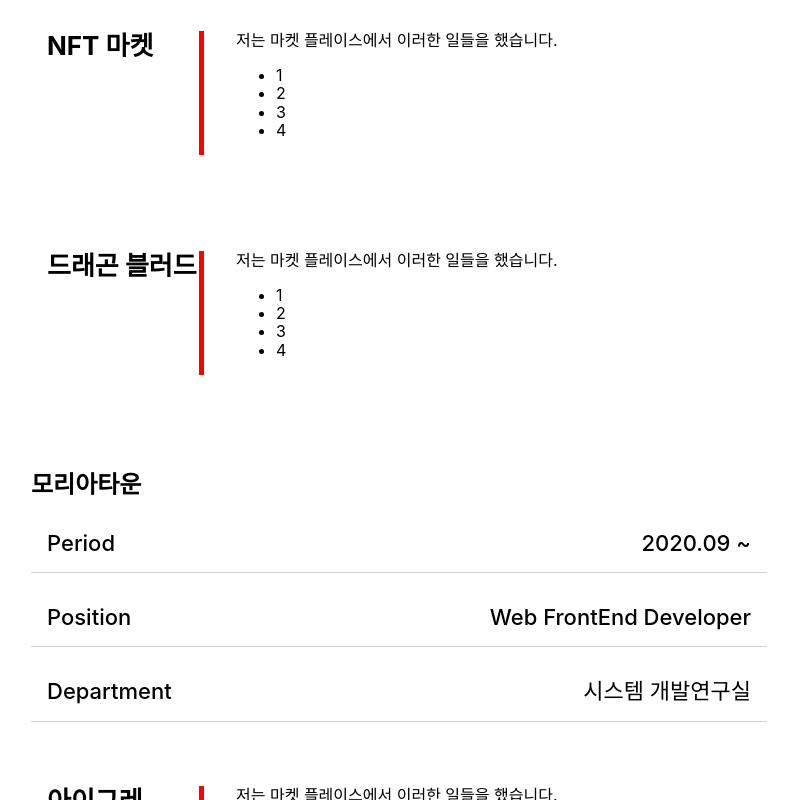
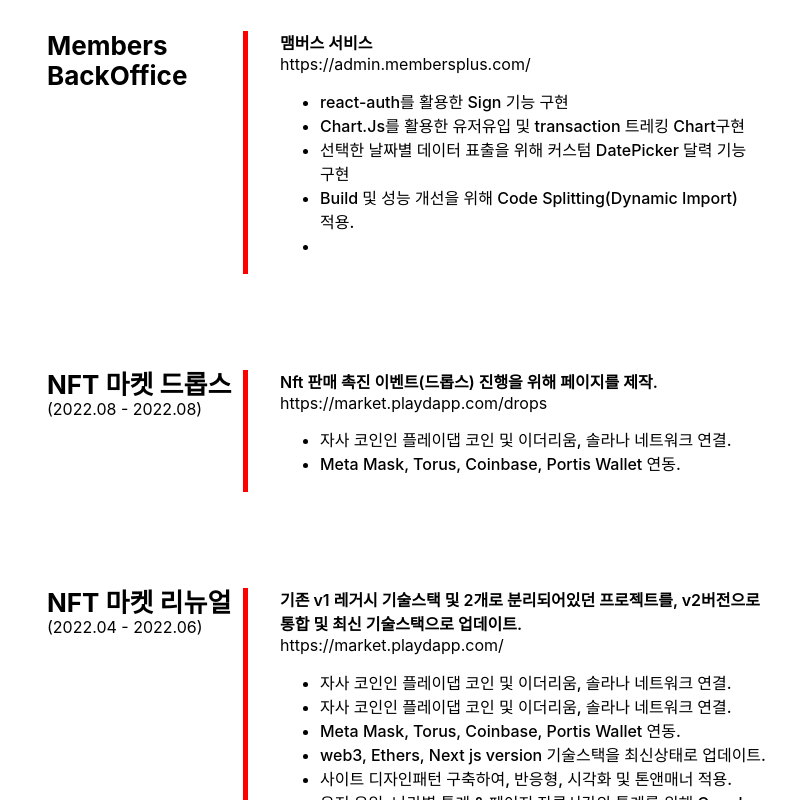
Before and after one commit to justin-supertree/justin-future, a Next.js app: page / in a window 1280 px wide. Shown: the part 1260-2060 px from the top of the page, without its empty margins (241-1037 px from the left). Built offline with nearby package versions, Linux system fonts and the light colour scheme.

Commit message:
feat: job experiacne 기입

```diff
--- a/src/components/sections/Section1.tsx
+++ b/src/components/sections/Section1.tsx
@@ -55,7 +55,7 @@ const WorkExpBlock = styled.div`
   justify-content: flex-start;
   flex-direction: row;
   width: 100%;
-  padding: 2rem;
+  padding: 2rem 1rem 2rem 2rem;
 
   @media screen and (max-width: 768px) {
     display: block;
@@ -74,9 +74,33 @@ const WorkDescBlock = styled.div`
   }
 `;
 
+const WorkExplainBlock = styled.div`
+  & > p {
+    font-size: 16px;
+    font-weight: 600;
+    line-height: 1.5;
+    word-break: keep-all;
+  }
+
+  & > a {
+    transition: all 0.2s ease-in-out;
+
+    &:hover {
+      color: lightskyblue;
+    }
+  }
+`;
+
+const JobHistory = styled.li`
+  font-size: 16px;
+  font-weight: 500;
+  line-height: 1.5;
+  word-break: keep-all;
+`;
+
 const WorkBlock = styled.div`
   height: 100%;
-  padding-right: 2rem;
+  padding-right: 1rem;
 
   @media screen and (max-width: 768px) {
     padding-right: 0;
@@ -84,7 +108,7 @@ const WorkBlock = styled.div`
 `;
 
 const SubTitle = styled.p`
-  width: 120px;
+  width: 180px;
   margin: 0;
   font-size: 26px;
   font-weight: 700;
@@ -117,32 +141,96 @@ const Section1 = () => {
 
       <WorkExpBlock>
         <WorkBlock>
-          <SubTitle>NFT 마켓</SubTitle>
+          <SubTitle>Members </SubTitle>
+          <SubTitle>BackOffice</SubTitle>
         </WorkBlock>
 
         <WorkDescBlock>
-          <p>저는 마켓 플레이스에서 이러한 일들을 했습니다.</p>
+          <WorkExplainBlock>
+            <p>맴버스 서비스</p>
+            <a href="https://admin.membersplus.com/sign-in" target="_blank">
+              https://admin.membersplus.com/
+            </a>
+          </WorkExplainBlock>
+
           <ul>
-            <li>1</li>
-            <li>2</li>
-            <li>3</li>
-            <li>4</li>
+            <JobHistory>react-auth를 활용한 Sign 기능 구현</JobHistory>
+            <JobHistory>
+              Chart.Js를 활용한 유저유입 및 transaction 트레킹 Chart구현
+            </JobHistory>
+            <JobHistory>
+              선택한 날짜별 데이터 표출을 위해 커스텀 DatePicker 달력 기능 구현
+            </JobHistory>
+            <JobHistory>
+              Build 및 성능 개선을 위해 Code Splitting(Dynamic Import) 적용.
+            </JobHistory>
+            <JobHistory></JobHistory>
           </ul>
         </WorkDescBlock>
       </WorkExpBlock>
 
       <WorkExpBlock>
         <WorkBlock>
-          <SubTitle>드래곤 블러드</SubTitle>
+          <SubTitle>NFT 마켓 드롭스</SubTitle>
+          <p>(2022.08 - 2022.08)</p>
         </WorkBlock>
 
         <WorkDescBlock>
-          <p>저는 마켓 플레이스에서 이러한 일들을 했습니다.</p>
+          <WorkExplainBlock>
+            <p>Nft 판매 촉진 이벤트(드롭스) 진행을 위해 페이지를 제작.</p>
+            <a href="https://market.playdapp.com/drops" target="_blank">
+              https://market.playdapp.com/drops
+            </a>
+          </WorkExplainBlock>
+
           <ul>
-            <li>1</li>
-            <li>2</li>
-            <li>3</li>
-            <li>4</li>
+            <JobHistory>
+              자사 코인인 플레이댑 코인 및 이더리움, 솔라나 네트워크 연결.
+            </JobHistory>
+            <JobHistory>
+              Meta Mask, Torus, Coinbase, Portis Wallet 연동.
+            </JobHistory>
+          </ul>
+        </WorkDescBlock>
+      </WorkExpBlock>
+
+      <WorkExpBlock>
+        <WorkBlock>
+          <SubTitle>NFT 마켓 리뉴얼</SubTitle>
+          <p>(2022.04 - 2022.06)</p>
+        </WorkBlock>
+
+        <WorkDescBlock>
+          <WorkExplainBlock>
+            <p>
+              기존 v1 레거시 기술스택 및 2개로 분리되어있던 프로젝트를,
+              v2버전으로 통합 및 최신 기술스택으로 업데이트.
+            </p>
+            <a href="https://market.playdapp.com/" target="_blank">
+              https://market.playdapp.com/
+            </a>
+          </WorkExplainBlock>
+
+          <ul>
+            <JobHistory>
+              자사 코인인 플레이댑 코인 및 이더리움, 솔라나 네트워크 연결.
+            </JobHistory>
+            <JobHistory>
+              자사 코인인 플레이댑 코인 및 이더리움, 솔라나 네트워크 연결.
+            </JobHistory>
+            <JobHistory>
+              Meta Mask, Torus, Coinbase, Portis Wallet 연동.
+            </JobHistory>
+            <JobHistory>
+              web3, Ethers, Next js version 기술스택을 최신상태로 업데이트.
+            </JobHistory>
+            <JobHistory>
+              사이트 디자인패턴 구축하여, 반응형, 시각화 및 톤앤매너 적용.
+            </JobHistory>
+            <JobHistory>
+              유저 유입, 나라별 통계 & 페이지 잔류시간의 통계를 위해 Google
+              Analytics 적용.
+            </JobHistory>
           </ul>
         </WorkDescBlock>
       </WorkExpBlock>
--- a/src/pages/index.tsx
+++ b/src/pages/index.tsx
@@ -296,6 +296,8 @@ const HomePage: NextPageWithLayout = () => {
               <SkillItem>TypeScript</SkillItem>
               <SkillItem>Next.JS</SkillItem>
               <SkillItem>React.JS</SkillItem>
+              <SkillItem>react-query</SkillItem>
+              <SkillItem>axios</SkillItem>
               <SkillItem>Redux</SkillItem>
               <SkillItem>GraphQL</SkillItem>
               <SkillItem>HTML / CSS</SkillItem>
```
